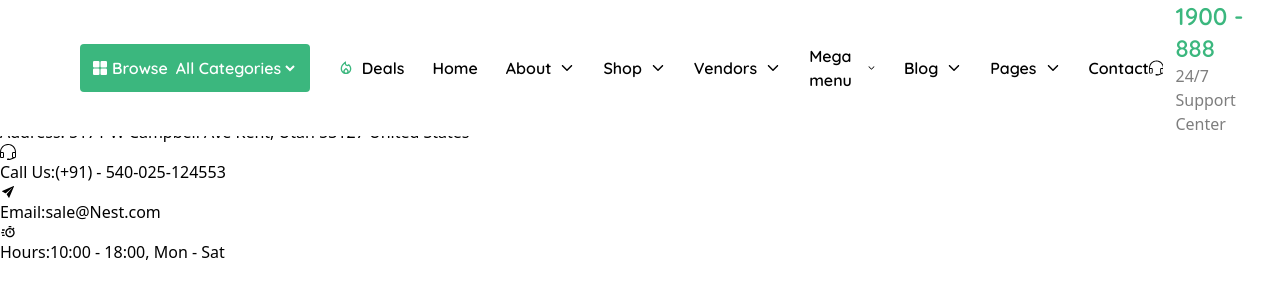
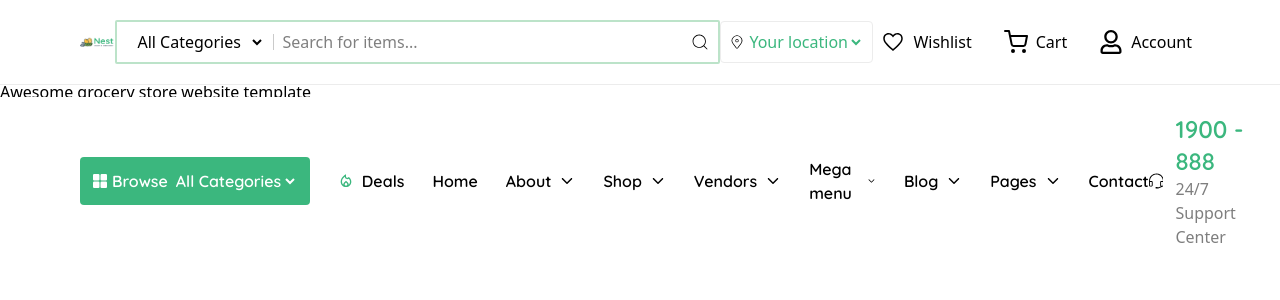
Before and after one commit to mukhriddin42/e-commerce-ui, a React (Vite) app: page / in a window 1280 px wide. Shown: the top 300 px of the page. Built offline with nearby package versions, Linux system fonts and the light colour scheme.

Commit message:
Update Menu.jsx

```diff
--- a/src/components/Menu/Menu.jsx
+++ b/src/components/Menu/Menu.jsx
@@ -8,7 +8,7 @@ import { Link } from "react-router-dom";
 const Menu = () => {
   return (
     <>
-      <nav className="px-20 flex justify-between fixed bg-white w-full">
+      <nav className="px-20 flex justify-between top-[97px] py-4 fixed bg-white w-full">
         <ul className="flex gap-7 items-center font-semibold quicksand">
           <label
             htmlFor=""
```
